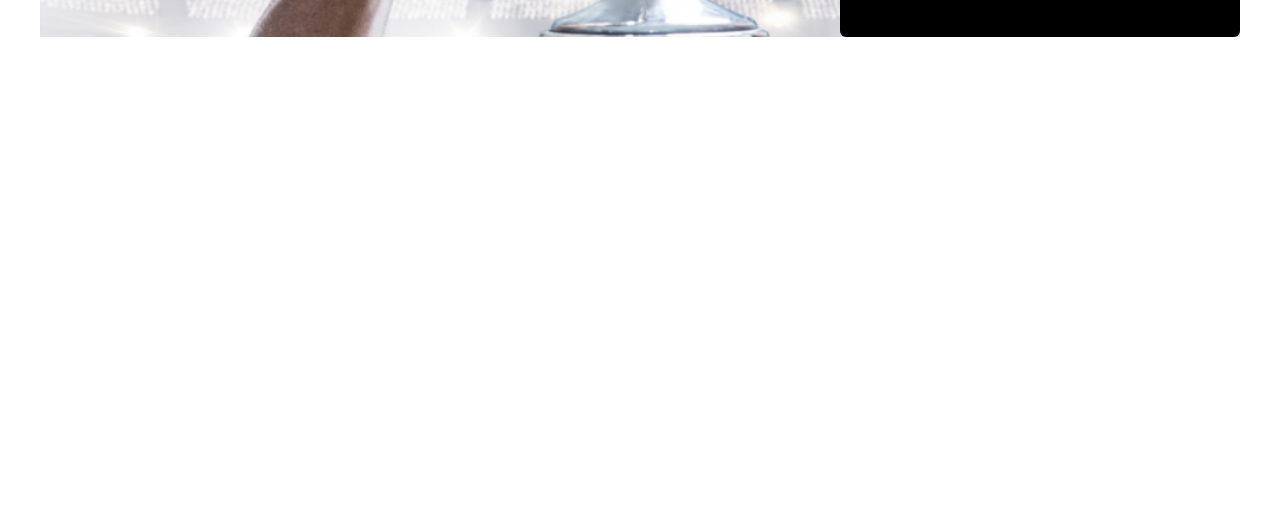
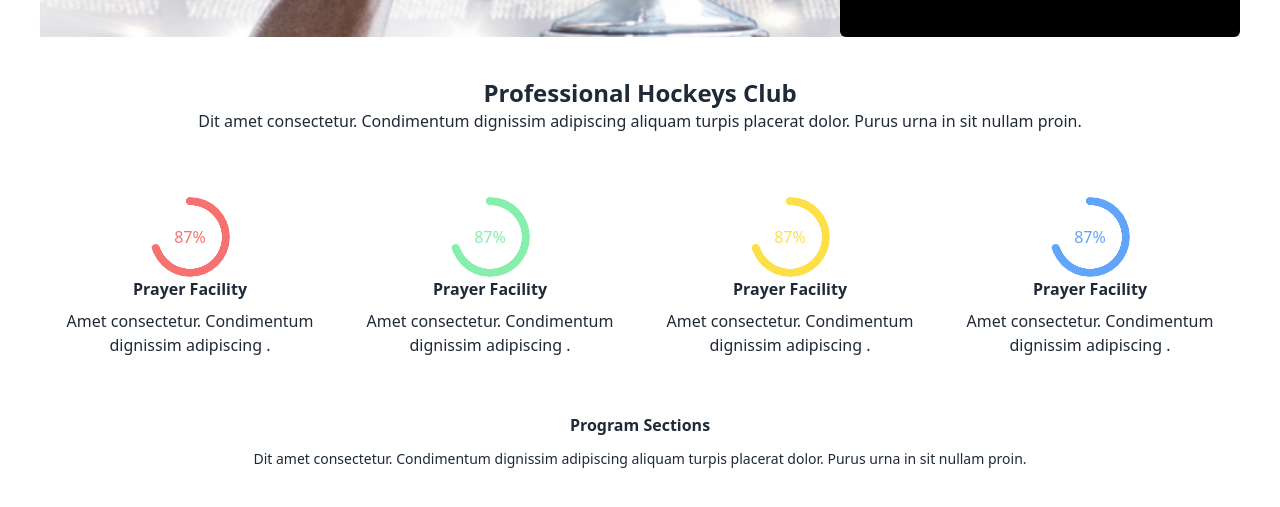
Before and after one commit to akterhossainctg/assignment-three, a plain HTML site: page index.html in a window 1280 px wide. Shown: the part 737-1244 px from the top of the page. Before the commit the page ends 814 px from the top, so only its background shows below. Drawn offline with nearby package versions, Linux system fonts and the light colour scheme.

Commit message:
player rating section complete

```diff
--- a/index.html
+++ b/index.html
@@ -111,7 +111,51 @@
 
 
     </header>
-    <main>
+    <!--main related section-->
+    <main class="text-center m-10">
+      <section>
+        <h3 class="text-2xl font-bold">Professional Hockeys Club </h3>
+        <p>Dit amet consectetur. Condimentum dignissim adipiscing aliquam turpis placerat dolor. Purus urna in sit nullam proin. </p>
+
+      </section>
+      <section class="">
+        <!--player ratings-->
+        <div class="card bg-base-100 mt-16">
+         <div class="flex justify-center grid grid-cols-1 lg:grid-cols-4 ">
+          <div>
+            <span class="text-red-400"><div class="radial-progress " style="--value:70;" role="progressbar">87%</div></span>
+            <h3 class="text-1xl font-bold">Prayer Facility</h3>
+            <p class="p-2">Amet consectetur. Condimentum dignissim adipiscing .</p>
+           </div>
+
+           <div>
+            <span class="text-green-300"><div class="radial-progress " style="--value:70;" role="progressbar">87%</div></span>
+            <h3 class="text-1xl font-bold">Prayer Facility</h3>
+            <p class="p-2">Amet consectetur. Condimentum dignissim adipiscing .</p>
+           </div>
+
+           <div>
+            <span class="text-yellow-300"><div class="radial-progress " style="--value:70;" role="progressbar">87%</div></span>
+            <h3 class="text-1xl font-bold">Prayer Facility</h3>
+            <p class="p-2">Amet consectetur. Condimentum dignissim adipiscing .</p>
+           </div>
+
+           <div>
+            <span class="text-blue-400"><div class="radial-progress " style="--value:70;" role="progressbar">87%</div></span>
+            <h3 class="text-1xl font-bold">Prayer Facility</h3>
+            <p class="p-2">Amet consectetur. Condimentum dignissim adipiscing .</p>
+           </div>
+         </div>
+        </div>
+       </section>
+       <!--program section-->
+       <section>
+        <div class="mt-12">
+          <h3 class="text-1xl font-bold">Program Sections</h3>
+          <p class="text-sm p-3">Dit amet consectetur. Condimentum dignissim adipiscing aliquam turpis placerat dolor. Purus urna in sit nullam proin.</p>
+        </div>
+       </section>
+
 
     </main>
     <footer>
```
Also changed, not shown: Images/icon1.svg (added), Images/icon2.svg (added), Images/icon3.svg (added), Images/icon4.svg (added).
